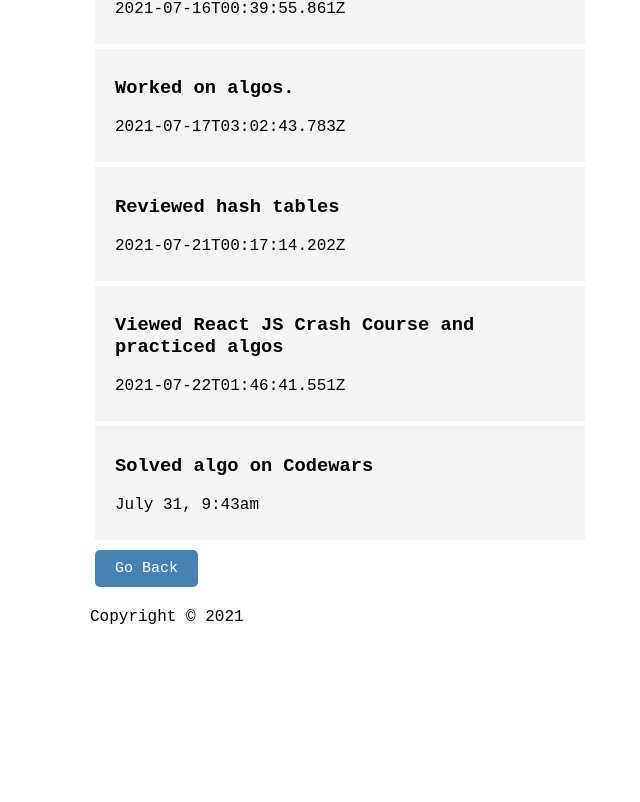
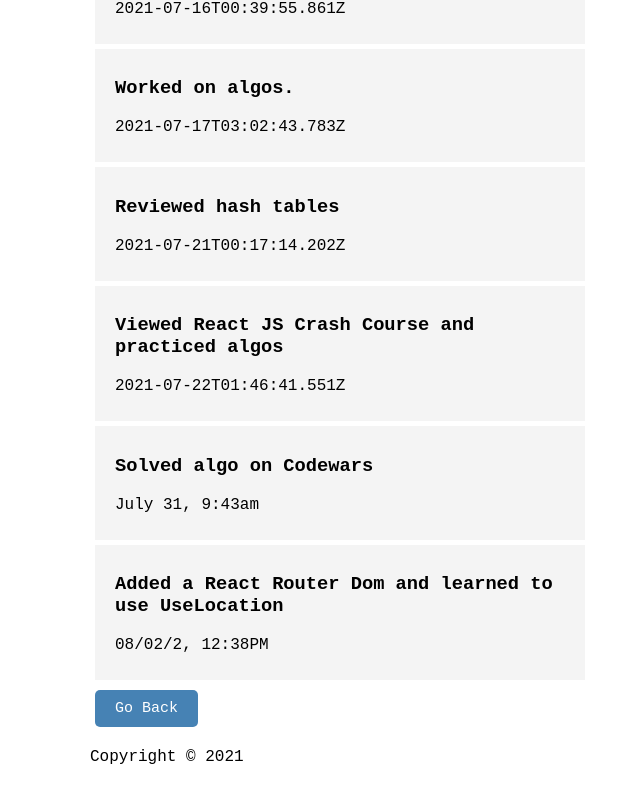
Before and after one commit to Kaitlyn-Lynette/Deep-Work-React-App, a React (Create React App) app: page /pastlogs in a window 1280 px wide. Shown: the part 444-1246 px from the top of the page, without its empty margins (300-940 px from the left). Before the commit the page ends 1146 px from the top, so only its background shows below. Built offline with nearby package versions, Linux system fonts and the light colour scheme; data requests are answered from the project's data file.

Commit message:
Added logs

```diff
--- a/db.json
+++ b/db.json
@@ -29,6 +29,11 @@
       "text": "Solved algo on Codewars",
       "day": "July 31, 9:43am",
       "id": 12
+    },
+    {
+      "text": "Added a React Router Dom and learned to use UseLocation",
+      "day": "08/02/2, 12:38PM",
+      "id": 13
     }
   ]
 }
--- a/src/App.js
+++ b/src/App.js
@@ -3,7 +3,6 @@ import Header from './components/Header'
 import Footer from './components/Footer'
 import AddLog from './components/AddLog'
 import Logs from './components/Logs'
-import PastLogs from './components/PastLogs'
 import {BrowserRouter as Router, Route} from 'react-router-dom'
 
 
@@ -66,7 +65,6 @@ function App() {
       <Logs logs={logs} />
         </>
       )} />
-      <Route path='/pastlogs' component={PastLogs}/>
       <Footer />
     </div>
     </Router>
--- a/src/components/Footer.js
+++ b/src/components/Footer.js
@@ -6,6 +6,7 @@ const Footer = () => {
     return (
         <footer>
             {location.pathname==='/'&& (<Link to='/pastlogs'><Button text={'Past Logs'}/></Link>)}
+            {location.pathname==='/pastlogs'&& (<Link to='/'><Button text={'Go Back'}/></Link>)}
             <p>Copyright &copy; 2021</p>
 
         </footer>
--- a/src/components/PastLogs.js
+++ b/src/components/PastLogs.js
@@ -15,3 +15,4 @@ PastLogs.defaultProps = {
 }
 
 export default PastLogs
+``
```
